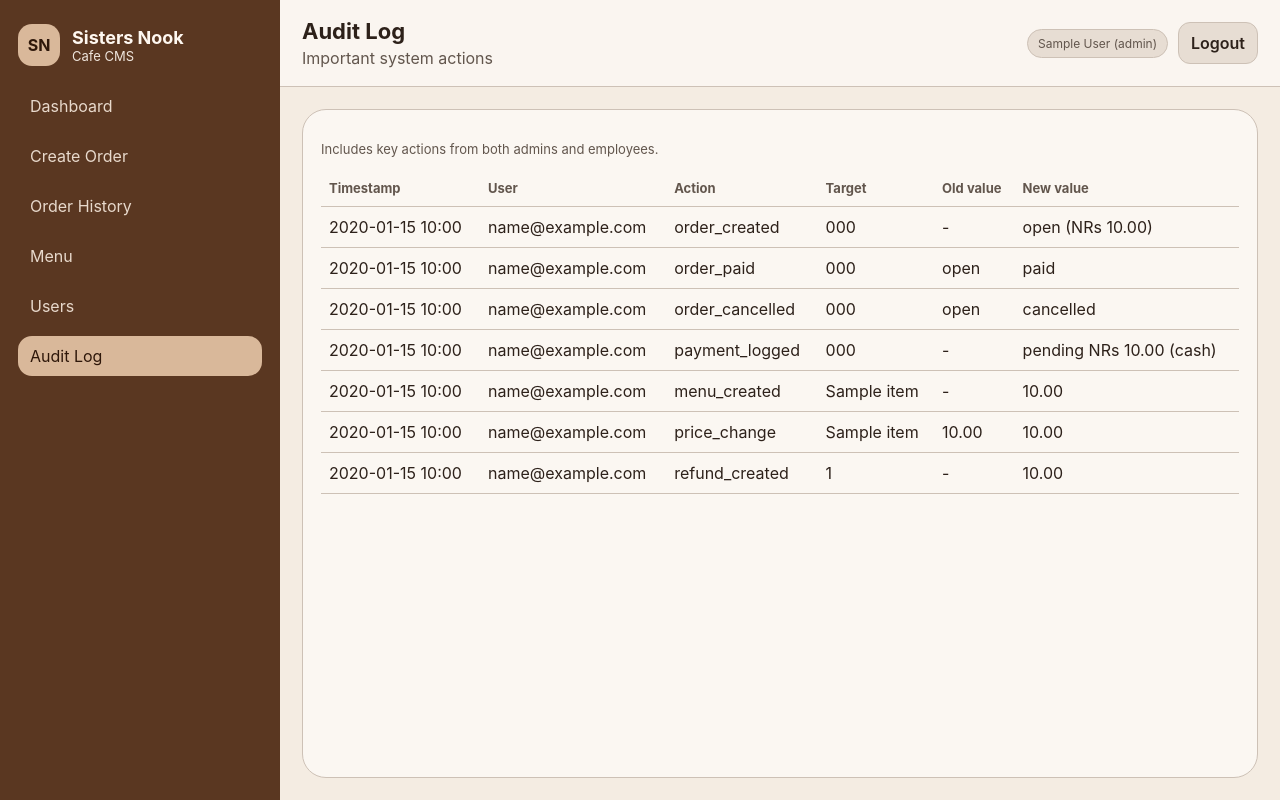
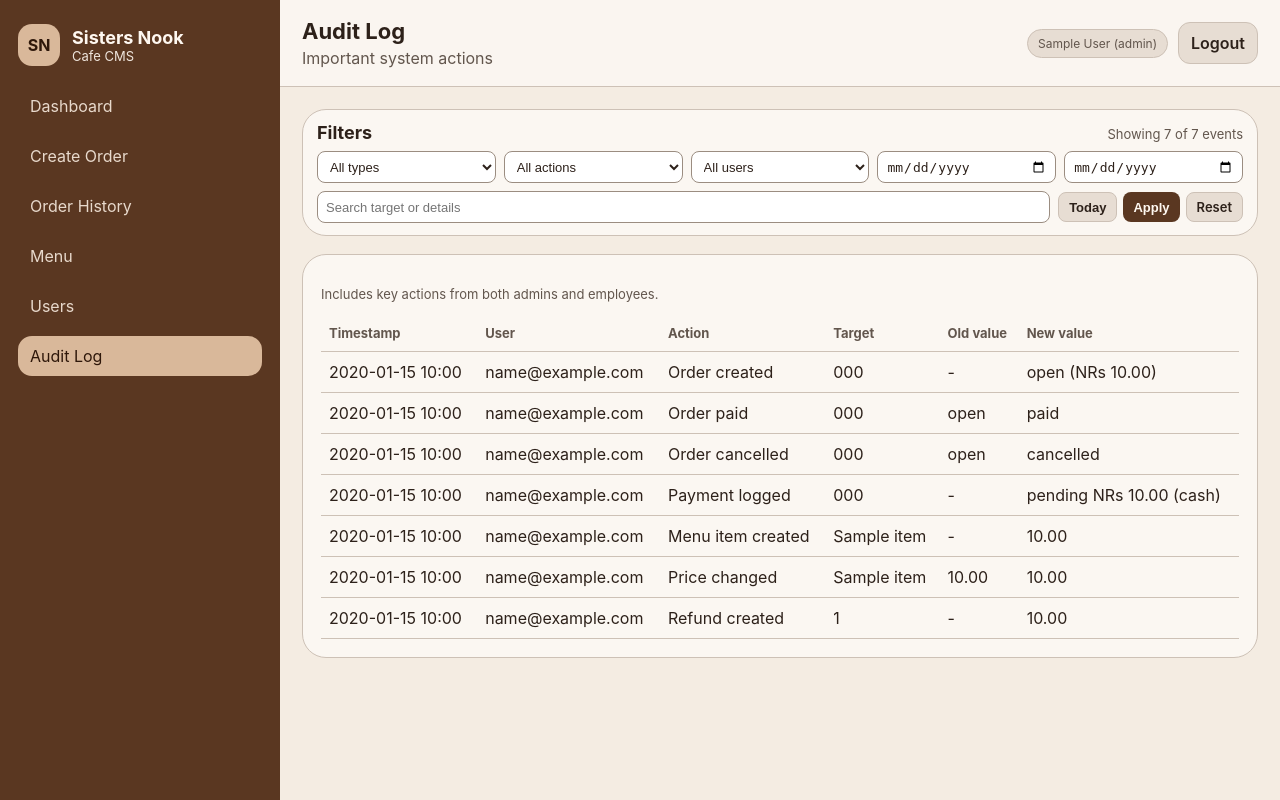
Before and after one commit to prtx/sisters_nook, a Flask app: page /audit in a window 1280 px wide. Run offline with Flask 3, Linux system fonts and the light colour scheme; the visitor is signed in with stand-in values (Sample User, id 1); tables that the repository leaves empty hold one stand-in row (values such as "Sample post").

Commit message:
feat: enhance payments and audit log management

```diff
--- a/sisters_nook/app.py
+++ b/sisters_nook/app.py
@@ -15,6 +15,7 @@ from sisters_nook.routes.payments import payments_bp
 from sisters_nook.routes.refunds import refunds_bp
 from sisters_nook.routes.users import users_bp
 from sisters_nook.schema import UserRole
+from sisters_nook.schema import PAYMENT_METHOD_LABELS
 from sisters_nook.web.auth_utils import get_current_user
 
 
@@ -36,12 +37,12 @@ def create_app() -> Flask:
     def inject_user():
         user_id = session.get("user_id")
         if not user_id:
-            return {"current_user": None, "is_admin": False}
+            return {"current_user": None, "is_admin": False, "payment_method_labels": PAYMENT_METHOD_LABELS}
         with get_session() as db_session:
             user = get_current_user(db_session)
             if user is None:
-                return {"current_user": None, "is_admin": False}
-            return {"current_user": user, "is_admin": user.role == UserRole.ADMIN}
+                return {"current_user": None, "is_admin": False, "payment_method_labels": PAYMENT_METHOD_LABELS}
+            return {"current_user": user, "is_admin": user.role == UserRole.ADMIN, "payment_method_labels": PAYMENT_METHOD_LABELS}
 
     return app
 
--- a/sisters_nook/cli.py
+++ b/sisters_nook/cli.py
@@ -120,7 +120,8 @@ def log_payment(args: argparse.Namespace):
         if order is None:
             raise ValueError("Order not found.")
         method = PaymentMethod[args.method.upper()]
-        payment = payment_service.log_payment(actor, order.id, Decimal(args.amount), method)
+        note = args.note or None
+        payment = payment_service.log_payment(actor, order.id, Decimal(args.amount), method, note=note)
         print(f"Logged payment {payment.id} for order {order.order_number}")
 
 
@@ -151,6 +152,7 @@ def main():
     payment_parser.add_argument("--order-number", required=True)
     payment_parser.add_argument("--amount", required=True)
     payment_parser.add_argument("--method", choices=[m.name.lower() for m in PaymentMethod], required=True)
+    payment_parser.add_argument("--note", default=None)
 
     refund_parser = subparsers.add_parser("create-refund", help="Create refund for payment.")
     refund_parser.add_argument("--actor-email", required=True)
--- a/sisters_nook/rest.py
+++ b/sisters_nook/rest.py
@@ -320,6 +320,7 @@ def log_payment():
             payload["order_id"],
             Decimal(payload["amount"]),
             PaymentMethod(payload["method"]),
+            note=payload.get("note"),
             status=PaymentStatus(payload.get("status", PaymentStatus.PAID.value)),
         )
 
--- a/sisters_nook/routes/audit.py
+++ b/sisters_nook/routes/audit.py
@@ -1,6 +1,8 @@
 from __future__ import annotations
 
-from flask import Blueprint, render_template
+from datetime import datetime
+
+from flask import Blueprint, render_template, request
 
 from sisters_nook.db import get_session
 from sisters_nook.web import queries
@@ -8,14 +10,97 @@ from sisters_nook.web.auth_utils import admin_required
 
 audit_bp = Blueprint("audit", __name__)
 
+ACTION_LABELS = {
+    "order_created": "Order created",
+    "order_paid": "Order paid",
+    "order_cancelled": "Order cancelled",
+    "payment_logged": "Payment logged",
+    "menu_created": "Menu item created",
+    "price_change": "Price changed",
+    "refund_created": "Refund created",
+    "user_updated": "User updated",
+}
+
+CATEGORY_ACTIONS = {
+    "orders": {"order_created", "order_paid", "order_cancelled"},
+    "payments": {"payment_logged"},
+    "menu": {"menu_created", "price_change"},
+    "refunds": {"refund_created"},
+    "users": {"user_updated"},
+}
+
 
 @audit_bp.route("/audit")
 @admin_required
 def list_audit():
+    action_filter = request.args.get("action", "")
+    category_filter = request.args.get("category", "")
+    user_filter = request.args.get("user", "")
+    date_from = request.args.get("date_from", "")
+    date_to = request.args.get("date_to", "")
+    search_query = request.args.get("q", "").strip().lower()
+    today_only = request.args.get("today") in {"1", "true", "yes"}
+
+    if today_only:
+        today = datetime.utcnow().date().isoformat()
+        date_from = today
+        date_to = today
+
     with get_session() as db_session:
         events = sorted(
-            queries.audit_events(db_session),
+            queries.audit_events(db_session, limit=1000),
             key=lambda event: event.timestamp,
             reverse=True,
         )
-    return render_template("audit/list.html", events=events)
+
+    user_emails = sorted({event.user_email for event in events})
+
+    filtered = events
+    if category_filter and category_filter in CATEGORY_ACTIONS:
+        allowed = CATEGORY_ACTIONS[category_filter]
+        filtered = [e for e in filtered if e.action in allowed]
+    if action_filter:
+        filtered = [e for e in filtered if e.action == action_filter]
+    if user_filter:
+        filtered = [e for e in filtered if e.user_email == user_filter]
+    if date_from:
+        start = datetime.fromisoformat(date_from)
+        filtered = [e for e in filtered if e.timestamp >= start]
+    if date_to:
+        end = datetime.fromisoformat(date_to).replace(hour=23, minute=59, second=59)
+        filtered = [e for e in filtered if e.timestamp <= end]
+    if search_query:
+        filtered = [
+            e
+            for e in filtered
+            if search_query in e.user_email.lower()
+            or search_query in e.action.lower()
+            or search_query in e.target.lower()
+            or search_query in (e.old_value or "").lower()
+            or search_query in (e.new_value or "").lower()
+            or search_query in ACTION_LABELS.get(e.action, "").lower()
+        ]
+
+    return render_template(
+        "audit/list.html",
+        events=filtered,
+        action_labels=ACTION_LABELS,
+        actions=sorted(ACTION_LABELS.keys()),
+        categories=[
+            ("orders", "Orders"),
+            ("payments", "Payments"),
+            ("menu", "Menu"),
+            ("refunds", "Refunds"),
+            ("users", "Users"),
+        ],
+        action_filter=action_filter,
+        category_filter=category_filter,
+        user_filter=user_filter,
+        user_emails=user_emails,
+        date_from=date_from,
+        date_to=date_to,
+        search_query=search_query,
+        today_only=today_only,
+        total_count=len(events),
+        filtered_count=len(filtered),
+    )
--- a/sisters_nook/routes/orders.py
+++ b/sisters_nook/routes/orders.py
@@ -131,7 +131,10 @@ def payment(order_id: str):
                 amount = Decimal(request.form.get("amount", "0"))
                 method = PaymentMethod(request.form.get("method", PaymentMethod.CASH.value))
                 status = PaymentStatus(request.form.get("status", PaymentStatus.PAID.value))
-                PaymentService(db_session).log_payment(user, order_id, amount, method, status=status)
+                note = request.form.get("note") or None
+                PaymentService(db_session).log_payment(
+                    user, order_id, amount, method, note=note, status=status
+                )
                 flash("Payment logged.", "success")
                 return redirect(url_for("orders.detail", order_id=order_id))
             except Exception as exc:
--- a/sisters_nook/services.py
+++ b/sisters_nook/services.py
@@ -345,6 +345,7 @@ class PaymentService(BaseService):
         amount: Decimal,
         method: PaymentMethod,
         provider_reference: Optional[str] = None,
+        note: Optional[str] = None,
         status: PaymentStatus = PaymentStatus.PAID,
     ) -> Payment:
         _ensure_active(actor)
@@ -362,6 +363,7 @@ class PaymentService(BaseService):
             payment_method=method,
             amount=amount,
             provider_reference=provider_reference,
+            note=note,
             status=status,
             paid_at=_now() if status == PaymentStatus.PAID else None,
             created_at=_now(),
--- a/sisters_nook/static/css/app.css
+++ b/sisters_nook/static/css/app.css
@@ -146,6 +146,7 @@ a {
   padding: 22px;
   display: grid;
   gap: 18px;
+  align-content: start;
 }
 
 .card {
@@ -440,8 +441,97 @@ label {
   flex: 0 0 120px;
 }
 
-.inline-adjust-row input {
-  flex: 1 1 auto;
+.filter-row input[type="search"] {
+  width: auto;
+  min-width: 180px;
+  flex: 1 1 180px;
+}
+
+.audit-filter-card {
+  padding: 12px 14px;
+  align-self: start;
+  height: fit-content;
+}
+
+.audit-filter-header {
+  margin-bottom: 8px;
+  align-items: baseline;
+}
+
+.audit-filter-meta {
+  margin: 0;
+  white-space: nowrap;
+}
+
+.audit-filter-form {
+  display: grid;
+  gap: 8px;
+  margin: 0;
+}
+
+.audit-filter-grid {
+  display: grid;
+  grid-template-columns: repeat(5, minmax(0, 1fr));
+  gap: 8px;
+}
+
+.audit-filter-actions-row {
+  display: grid;
+  grid-template-columns: minmax(0, 1fr) auto;
+  gap: 8px;
+  align-items: center;
+}
+
+.audit-filter-buttons {
+  display: flex;
+  flex-wrap: wrap;
+  gap: 6px;
+  justify-content: flex-end;
+}
+
+.audit-filter-form select,
+.audit-filter-form input[type="date"],
+.audit-filter-form input[type="search"] {
+  width: 100%;
+  min-width: 0;
+  padding: 6px 8px;
+  font-size: 13px;
+  min-height: 32px;
+  border-radius: 8px;
+}
+
+.audit-filter-form .primary-button,
+.audit-filter-form .secondary-button {
+  padding: 6px 10px;
+  font-size: 13px;
+  border-radius: 8px;
+  white-space: nowrap;
+}
+
+@media (max-width: 900px) {
+  .audit-filter-grid {
+    grid-template-columns: repeat(2, minmax(0, 1fr));
+  }
+
+  .audit-filter-actions-row {
+    grid-template-columns: 1fr;
+  }
+
+  .audit-filter-buttons {
+    justify-content: flex-start;
+  }
+}
+
+@media (max-width: 520px) {
+  .audit-filter-grid {
+    grid-template-columns: 1fr;
+  }
+
+  .audit-filter-header {
+    flex-direction: column;
+    align-items: flex-start;
+    gap: 4px;
+  }
 }
 
 .status {
--- a/sisters_nook/templates/audit/list.html
+++ b/sisters_nook/templates/audit/list.html
@@ -3,6 +3,45 @@
 {% block page_title %}Audit Log{% endblock %}
 {% block page_subtitle %}Important system actions{% endblock %}
 {% block content %}
+  <article class="card audit-filter-card">
+    <div class="section-header audit-filter-header">
+      <h2 class="section-title">Filters</h2>
+      <p class="metric-note audit-filter-meta">Showing {{ filtered_count }} of {{ total_count }} events</p>
+    </div>
+    <form method="get" class="audit-filter-form">
+      <div class="audit-filter-grid">
+        <select name="category" aria-label="Type">
+          <option value="">All types</option>
+          {% for value, label in categories %}
+            <option value="{{ value }}" {% if category_filter == value %}selected{% endif %}>{{ label }}</option>
+          {% endfor %}
+        </select>
+        <select name="action" aria-label="Action">
+          <option value="">All actions</option>
+          {% for action in actions %}
+            <option value="{{ action }}" {% if action_filter == action %}selected{% endif %}>{{ action_labels[action] }}</option>
+          {% endfor %}
+        </select>
+        <select name="user" aria-label="User">
+          <option value="">All users</option>
+          {% for email in user_emails %}
+            <option value="{{ email }}" {% if user_filter == email %}selected{% endif %}>{{ email }}</option>
+          {% endfor %}
+        </select>
+        <input type="date" name="date_from" value="{{ date_from }}" aria-label="From date">
+        <input type="date" name="date_to" value="{{ date_to }}" aria-label="To date">
+      </div>
+      <div class="audit-filter-actions-row">
+        <input type="search" name="q" value="{{ search_query }}" placeholder="Search target or details" aria-label="Search">
+        <div class="audit-filter-buttons">
+          <button class="{{ 'primary-button' if today_only else 'secondary-button' }}" type="submit" name="today" value="1">Today</button>
+          <button class="primary-button" type="submit">Apply</button>
+          <a class="secondary-button" href="{{ url_for('audit.list_audit') }}">Reset</a>
+        </div>
+      </div>
+    </form>
+  </article>
+
   <article class="card">
     <p class="metric-note">Includes key actions from both admins and employees.</p>
     <div class="table-wrap">
@@ -22,7 +61,7 @@
           <tr>
             <td>{{ event.timestamp.strftime("%Y-%m-%d %H:%M") }}</td>
             <td>{{ event.user_email }}</td>
-            <td>{{ event.action }}</td>
+            <td>{{ action_labels.get(event.action, event.action) }}</td>
             <td>{{ event.target }}</td>
             <td>{{ event.old_value or "-" }}</td>
             <td>{{ event.new_value or "-" }}</td>
--- a/sisters_nook/templates/orders/detail.html
+++ b/sisters_nook/templates/orders/detail.html
@@ -69,6 +69,7 @@
           <th>Method</th>
           <th>Status</th>
           <th>Amount</th>
+          <th>Note</th>
           <th>Created</th>
           <th>Refunds</th>
           <th>Actions</th>
@@ -78,9 +79,10 @@
         {% for payment in order.payments %}
           <tr>
             <td>{{ payment.id[:8] }}</td>
-            <td>{{ payment.payment_method.value }}</td>
+            <td>{{ payment_method_labels.get(payment.payment_method.value, payment.payment_method.value) }}</td>
             <td>{% with value=payment.status.value %}{% include "partials/status_badge.html" %}{% endwith %}</td>
             <td>NRs {{ "%.2f"|format(payment.amount) }}</td>
+            <td>{{ payment.note or "-" }}</td>
             <td>{{ payment.created_at.strftime("%Y-%m-%d %H:%M") }}</td>
             <td>
               {% for refund in payment.refunds %}
@@ -96,7 +98,7 @@
             </td>
           </tr>
         {% else %}
-          <tr><td colspan="7">No payments logged for this order.</td></tr>
+          <tr><td colspan="8">No payments logged for this order.</td></tr>
         {% endfor %}
         </tbody>
       </table>
--- a/sisters_nook/templates/orders/payment.html
+++ b/sisters_nook/templates/orders/payment.html
@@ -15,9 +15,13 @@
         <label for="method">Payment method</label>
         <select id="method" name="method" required>
           {% for method in methods %}
-            <option value="{{ method }}">{{ method|capitalize }}</option>
+            <option value="{{ method }}">{{ payment_method_labels.get(method, method) }}</option>
           {% endfor %}
         </select>
+      </div>
+      <div class="field">
+        <label for="note">Note</label>
+        <textarea id="note" name="note" rows="2" placeholder="Optional payment note"></textarea>
       </div>
       <div class="field">
         <label for="status">Payment status</label>
```
Also changed, not shown: sisters_nook/schema.py (+11 -0 lines), sisters_nook/templates/payments/list.html (+5 -3 lines).
